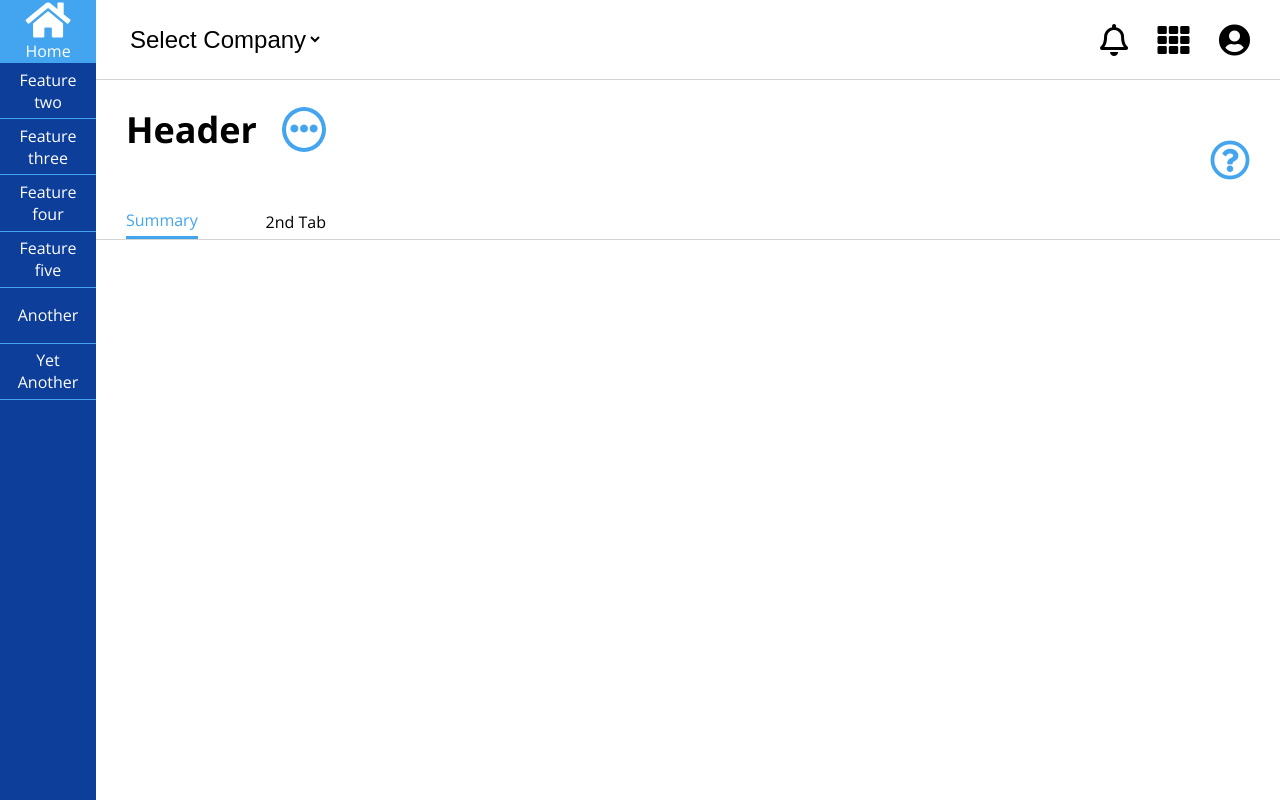
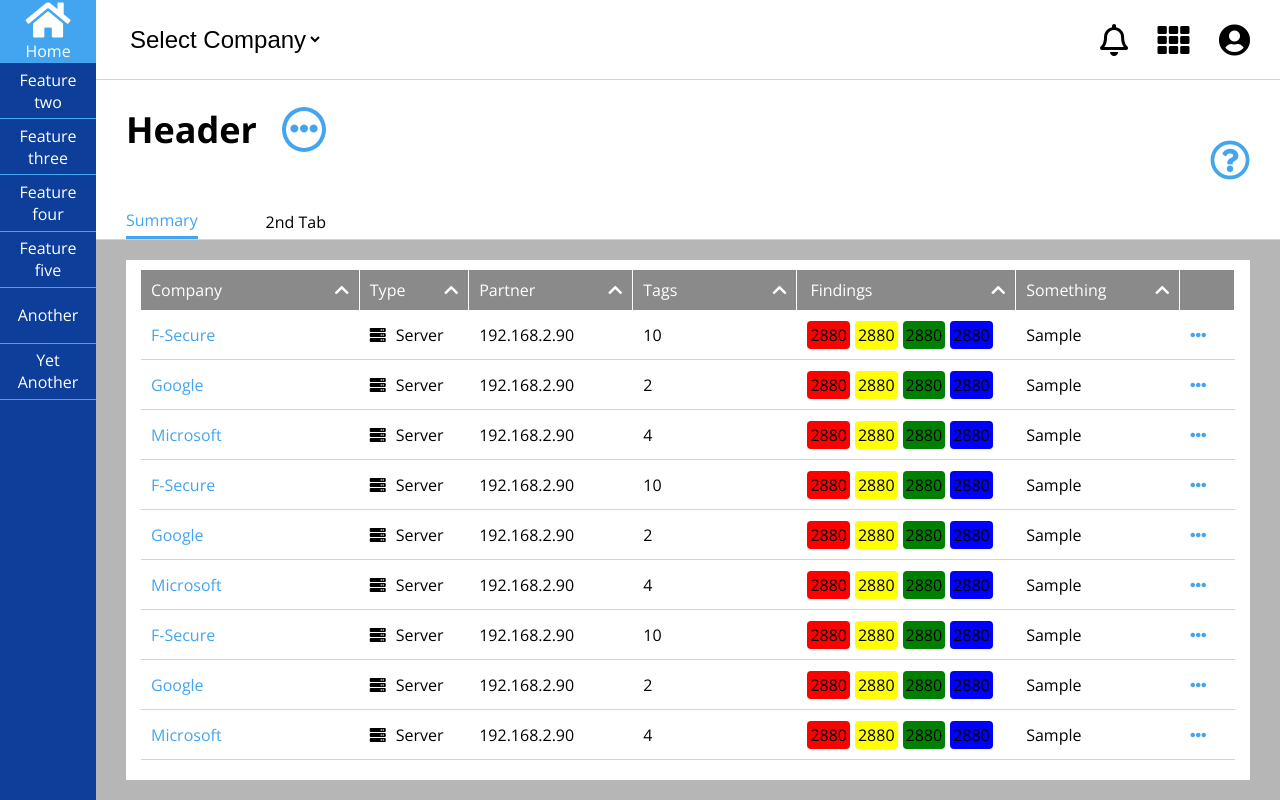
Before and after one commit to MaciejGazdecki/Test-tak-for-F-secure, a React app: page /#/ in a window 1280 px wide. Built offline with nearby package versions, Linux system fonts and the light colour scheme.

Commit message:
I finished SummarySection

```diff
--- /dev/null
+++ b/src/js/Home/2ndTab/secconTab.module.scss
@@ -0,0 +1,10 @@
+.secondTab {
+  position: absolute;
+  top: 160px;
+  height: calc(100vh - 240px);
+  width: 100%;
+  font-size: 42px;
+  display: flex;
+  justify-content: center;
+  align-items: center;
+}
--- a/src/js/Home/2ndTab/seccondTab.js
+++ b/src/js/Home/2ndTab/seccondTab.js
@@ -1,9 +1,12 @@
 import React from 'react';
+import style from './secconTab.module.scss'
 
 function SeccondTab() {
     return (
-        <section>
-
+        <section className={style.secondTab}>
+            <div>
+                Seccond Tab
+            </div>
         </section>
     )
 }
--- /dev/null
+++ b/src/js/Home/Data/data.js
@@ -0,0 +1,65 @@
+export const data = [
+    {
+        company: 'F-Secure',
+        type: 'Server',
+        partner: '192.168.2.90',
+        tags:10,
+        something: 'Sample'
+    },
+    {
+        company: 'Google',
+        type: 'Server',
+        partner: '192.168.2.90',
+        tags:2,
+        something: 'Sample'
+    },
+    {
+        company: 'Microsoft',
+        type: 'Server',
+        partner: '192.168.2.90',
+        tags:4,
+        something: 'Sample'
+    },
+    {
+        company: 'F-Secure',
+        type: 'Server',
+        partner: '192.168.2.90',
+        tags:10,
+        something: 'Sample'
+    },
+    {
+        company: 'Google',
+        type: 'Server',
+        partner: '192.168.2.90',
+        tags:2,
+        something: 'Sample'
+    },
+    {
+        company: 'Microsoft',
+        type: 'Server',
+        partner: '192.168.2.90',
+        tags:4,
+        something: 'Sample'
+    },
+    {
+        company: 'F-Secure',
+        type: 'Server',
+        partner: '192.168.2.90',
+        tags:10,
+        something: 'Sample'
+    },
+    {
+        company: 'Google',
+        type: 'Server',
+        partner: '192.168.2.90',
+        tags:2,
+        something: 'Sample'
+    },
+    {
+        company: 'Microsoft',
+        type: 'Server',
+        partner: '192.168.2.90',
+        tags:4,
+        something: 'Sample'
+    },
+];
--- /dev/null
+++ b/src/js/Home/Summary/summary.js
@@ -0,0 +1,54 @@
+import React from 'react';
+import style from './summary.module.scss';
+import {data} from "../Data/data";
+
+function Summary() {
+    return (
+        <section className={style.summarySection}>
+            <div className={style.background}>
+                <div className={style.controlPanel}>
+                    <div className={style.bar}>
+                        <div className={style.company} style={{color:'white'}}>
+                            <span>Company</span><i className="fas fa-chevron-up"></i>
+                        </div>
+                        <div className={style.type}>
+                            <span>Type</span><i className="fas fa-chevron-up"></i>
+                        </div>
+                        <div className={style.partner}>
+                            <span>Partner</span><i className="fas fa-chevron-up"></i>
+                        </div>
+                        <div className={style.tags}>
+                            <span>Tags</span><i className="fas fa-chevron-up"></i>
+                        </div>
+                        <div className={style.findings}>
+                            <span>Findings</span><i className="fas fa-chevron-up"></i>
+                        </div>
+                        <div className={style.something}>
+                            <span>Something</span><i className="fas fa-chevron-up"></i>
+                        </div>
+                        <div className={style.empty}></div>
+                    </div>
+                    <ul>
+                        {data.map((el,ix) =>
+                            <li key={ix} className={style.record}>
+                                <p className={style.company}>{el.company}</p>
+                                <p className={`${style.type} ${style.server}`}><i className="fas fa-server"></i>{el.type}</p>
+                                <p className={style.partner}>{el.partner}</p>
+                                <p className={style.tags}>{el.tags}</p>
+                                <p className={style.findings}>
+                                    <span className={style.red}>2880</span>
+                                    <span className={style.yellow}>2880</span>
+                                    <span className={style.green}>2880</span>
+                                    <span className={style.blue}>2880</span>
+                                </p>
+                                <p className={style.something}>{el.something}</p>
+                                <p className={style.empty}><i className="fas fa-ellipsis-h"></i></p>
+                            </li>)}
+                    </ul>
+                </div>
+            </div>
+        </section>
+    )
+}
+
+export default Summary;
--- /dev/null
+++ b/src/js/Home/Summary/summary.module.scss
@@ -0,0 +1,97 @@
+.summarySection {
+  position: absolute;
+  top: 160px;
+  height: calc(100vh - 240px);
+  width: 100%;
+  background-color: #B6B6B6;
+  padding: 20px 30px;
+  .background {
+    background-color: white;
+    width: 100%;
+    height: 100%;
+    padding: 10px 15px;
+  }
+  .controlPanel {
+    width: 100%;
+    height: 100;
+    .bar {
+      display: flex;
+      width: 100%;
+      height: 40px;
+      background-color: #8A8A8A;
+      align-items: center;
+      color: white;
+      div {
+        display: flex;
+        align-items: center;
+        justify-content: space-between;
+        padding: 0 10px;
+        border-right: 1px solid white;
+        height: 100%;
+      }
+    }
+  }
+}
+.company {
+  width: 20%;
+  color: #43A5EF;
+}
+.type {
+  width: 10%;
+  i {
+
+  }
+}
+
+.partner {
+  width: 15%;
+}
+
+.tags {
+  width: 15%;
+}
+
+.findings {
+  width: 20%;
+  span {
+    margin-right: 5px;
+    padding: 3px;
+    border-radius: 4px;
+  }
+}
+
+.something {
+  width: 15%;
+}
+
+.empty {
+  width: 5%;
+  color: #43A5EF;
+}
+.record {
+  display: flex;
+  align-items: center;
+  height: 50px;
+  border-bottom: 1px solid lightgrey;
+  p {
+    padding: 0 10px;
+  }
+}
+
+.server {
+  i {
+    margin-right: 10px;
+  }
+}
+.red {
+  background-color: red;
+}
+.yellow {
+  background-color: yellow;
+}
+.green {
+  background-color: green;
+}
+.blue {
+  background-color: blue;
+}
--- a/src/js/Home/home.js
+++ b/src/js/Home/home.js
@@ -1,12 +1,13 @@
 import React, {useState} from 'react';
 import style from './home.module.scss';
 import SeccondTab from "./2ndTab/seccondTab";
+import Summary from "./Summary/summary";
 
 function Home() {
     const [activeComponent, setActive] = useState(true);
     return (
         <section className={style.homeSection}>
-            <div className={style.infoBar}>
+            <section className={style.infoBar}>
                 <div className={style.header}>
                     <div className={style.panel}>
                         <h2>Header</h2>
@@ -26,7 +27,8 @@ function Home() {
                     </div>
                 </div>
                 <i className="far fa-question-circle"></i>
-            </div>
+            </section>
+            {activeComponent ? <Summary/> : <SeccondTab/>}
         </section>
     )
 }
```
